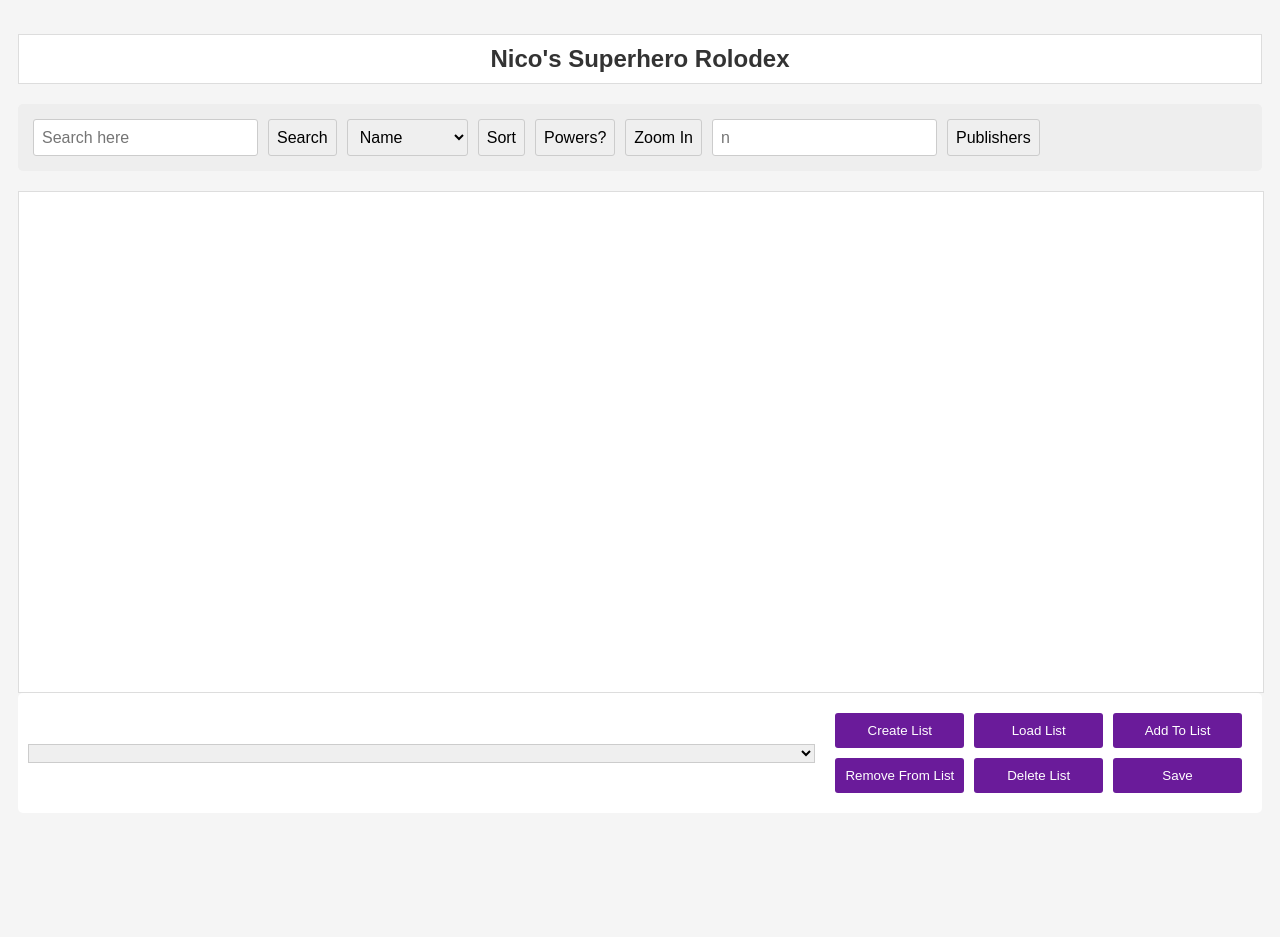
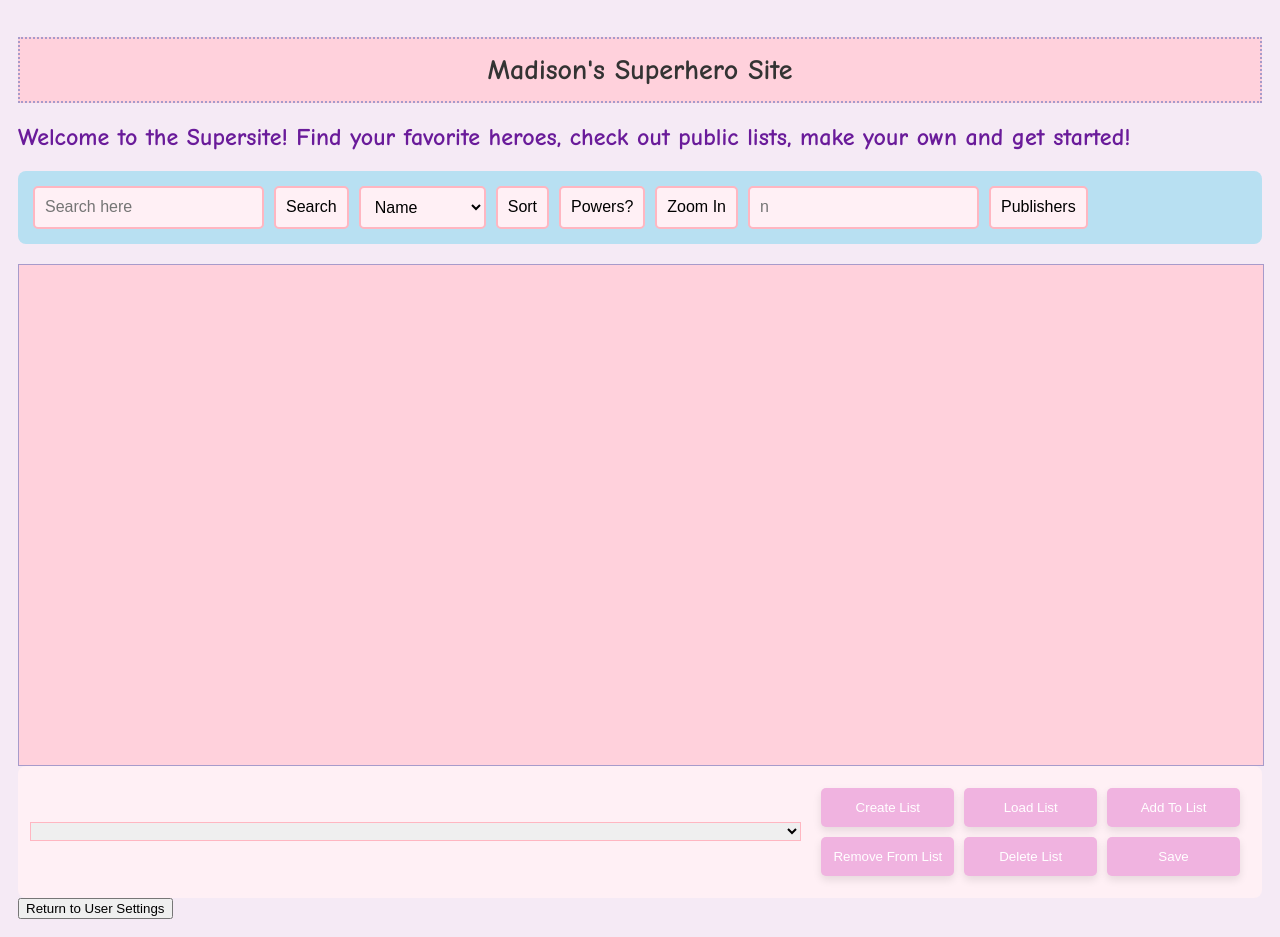
Before and after one commit to mjlo83/se3316-lab4-version2, a website: page client/index.html in a window 1280 px wide. Before the commit the page ends 831 px from the top, so only its background shows below. Drawn offline with Linux system fonts and the light colour scheme; no server answers.

Commit message:
latest vommit

```diff
--- a/client/index.html
+++ b/client/index.html
@@ -6,7 +6,8 @@
         <link href="style.css" rel="stylesheet" type="text/css"/>
     </head>
     <body>
-        <h1 id="title">Nico's Superhero Rolodex</h1>
+        <h1 id="title">Madison's Superhero Site</h1>
+        <h2>Welcome to the Supersite! Find your favorite heroes, check out public lists, make your own and get started!</h2>
         <div id="searchOptions">
             <input type="text" id="searchBox" placeholder="Search here">
             <button type="button" id="searchBtn">Search</button>
@@ -61,12 +62,21 @@
                 <button id="confirmNameBtn">OK</button>
             </div>
         </div>
+
+
         <div id="rowModal" class="modal">
             <!--Content of zoom here-->
         </div>
         <div id="publishersModal" class="modal">
             <!--Content of publishers here-->
         </div>
+
+
+        <div id = "backtoLogin">
+            <button id="btnLogin" type="button" class="BacktoLogin" >Return to User Settings</button>
+         </div>
+
         <script defer src="script.js"></script>
+
     </body>
 </html>
--- a/client/script.js
+++ b/client/script.js
@@ -697,3 +697,8 @@ function inputSanitization(input){
   //replaces any instances of an illegal character with the regex/their html entities
   return input.replace(regex,(match)=>{return map[match]})
 }
+
+btnLogin.addEventListener("click", () => {
+    console.log("Login button clicked");
+    window.location.href = 'http://localhost:5002'; // URL of the SuperSite
+  });
--- a/client/style.css
+++ b/client/style.css
@@ -1,8 +1,8 @@
 /* General body style */
 body {
-    background-color: #f5f5f5;
-    font-family: 'Arial', sans-serif;
-    color: #333;
+    background-color: #F5EAF5; /* Soft pink background */
+    font-family: 'Comic Sans MS', cursive, sans-serif; /* More playful font */
+    color: #6a1b9a; /* Dark purple for contrast */
     padding: 10px;
 }
 
@@ -17,10 +17,11 @@ body {
 /* Style for the title */
 #title {
     text-align: center;
-    border: 1px solid #ddd;
-    background-color: #fff;
-    padding: 10px;
-    font-size: 24px;
+    border: 2px dotted #A79BCB; /* Light purple dotted border */
+    background-color: #FFD1DC; /* Light pink background */
+    padding: 15px;
+    font-size: 28px; /* Slightly larger font */
+    font-weight: bold; /* Bold font */
     color: #333;
     margin-bottom: 20px;
 }
@@ -29,8 +30,8 @@ body {
 #searchOptions {
     display: flex;
     padding: 10px;
-    background-color: #eee;
-    border-radius: 5px;
+    background-color: #B8E0F2; /* Light blue background */
+    border-radius: 8px; /* More rounded borders */
     margin-bottom: 10px;
 }
 
@@ -38,27 +39,28 @@ body {
 #searchOptions input[type="text"],
 #searchOptions button[type="button"],
 #searchOptions select {
-    padding: 8px;
+    padding: 10px;
     margin: 5px;
     font-size: 16px;
-    border: 1px solid #ccc;
-    border-radius: 3px;
+    border: 2px solid #FFB6C1; /* Soft pink border */
+    border-radius: 5px;
+    background-color: #FFF0F5; /* Very light pink background */
 }
 
 /* Style for list options */
 #listOptions {
     display: flex;
     align-items: center;
-    background-color: #fff;
-    border-radius: 5px;
-    padding: 10px;
+    background-color: #FFF0F5; /* Very light pink background */
+    border-radius: 8px;
+    padding: 12px;
 }
 
 /* Style for select inside list options */
 #listOptions select {
     flex: 1;
     margin-right: 10px;
-    border: 1px solid #ccc;
+    border: 1px solid #FFB6C1; /* Soft pink border */
 }
 
 /* Style for button container */
@@ -72,12 +74,18 @@ body {
 /* Style for buttons in list options and button container */
 #listOptions button, #button-container button {
     width: 100%;
-    background-color: #6a1b9a;
+    background-color: #F0B3E0; /* Light purple background */
     color: #fff;
     border: none;
-    padding: 10px;
-    border-radius: 3px;
+    padding: 12px;
+    border-radius: 5px;
     cursor: pointer;
+    box-shadow: 0px 4px 8px rgba(0, 0, 0, 0.1); /* Soft shadow for depth */
+    transition: transform 0.2s; /* Adds a smooth transition */
+}
+
+#listOptions button:hover, #button-container button:hover {
+    transform: scale(1.05); /* Slight increase in size on hover */
 }
 
 /* Style for table container */
@@ -85,8 +93,8 @@ body {
     width: 100%;
     height: 500px;
     overflow: auto;
-    border: 1px solid #ddd;
-    background-color: #fff;
+    border: 1px solid #A79BCB; /* Light purple border */
+    background-color: #FFD1DC; /* Light pink background */
     margin-top: 20px;
 }
 
@@ -113,24 +121,24 @@ body {
 
 /* Style for modal content */
 .modalContent {
-    background-color: #fff;
+    background-color: #FFF0F5; /* Very light pink background */
     padding: 20px;
-    border-radius: 5px;
+    border-radius: 10px; /* More rounded corners */
 }
 
 /* Style for input in modal */
 #modal input {
     width: 100%;
     margin-bottom: 10px;
-    padding: 8px;
-    border: 1px solid #ccc;
-    border-radius: 3px;
+    padding: 10px;
+    border: 1px solid #FFB6C1; /* Soft pink border */
+    border-radius: 5px;
 }
 
 /* Style for selected items */
 .selected {
     cursor: pointer;
-    background-color: #eee;
+    background-color: #B8E0F2; /* Light blue for selected items */
     transition: background-color 0.3s;
 }
 
@@ -138,9 +146,9 @@ body {
 .zoomContent {
     max-height: 400px;
     overflow-y: auto;
-    background-color: #fff;
+    background-color: #FFD1DC; /* Light pink background */
     padding: 20px;
-    border-radius: 5px;
+    border-radius: 8px; /* More rounded corners */
     flex-direction: column;
     align-items: center;
     justify-content: center;
--- a/server/index.js
+++ b/server/index.js
@@ -45,6 +45,7 @@
   * Load JSON data
   */
  const path = require('path'); // Import the path module
+const { btnLogin } = require('../src/ui');
 
 
  app.use(express.static(path.join(__dirname, '..', 'client'))); // Connect to the front-ends
```
